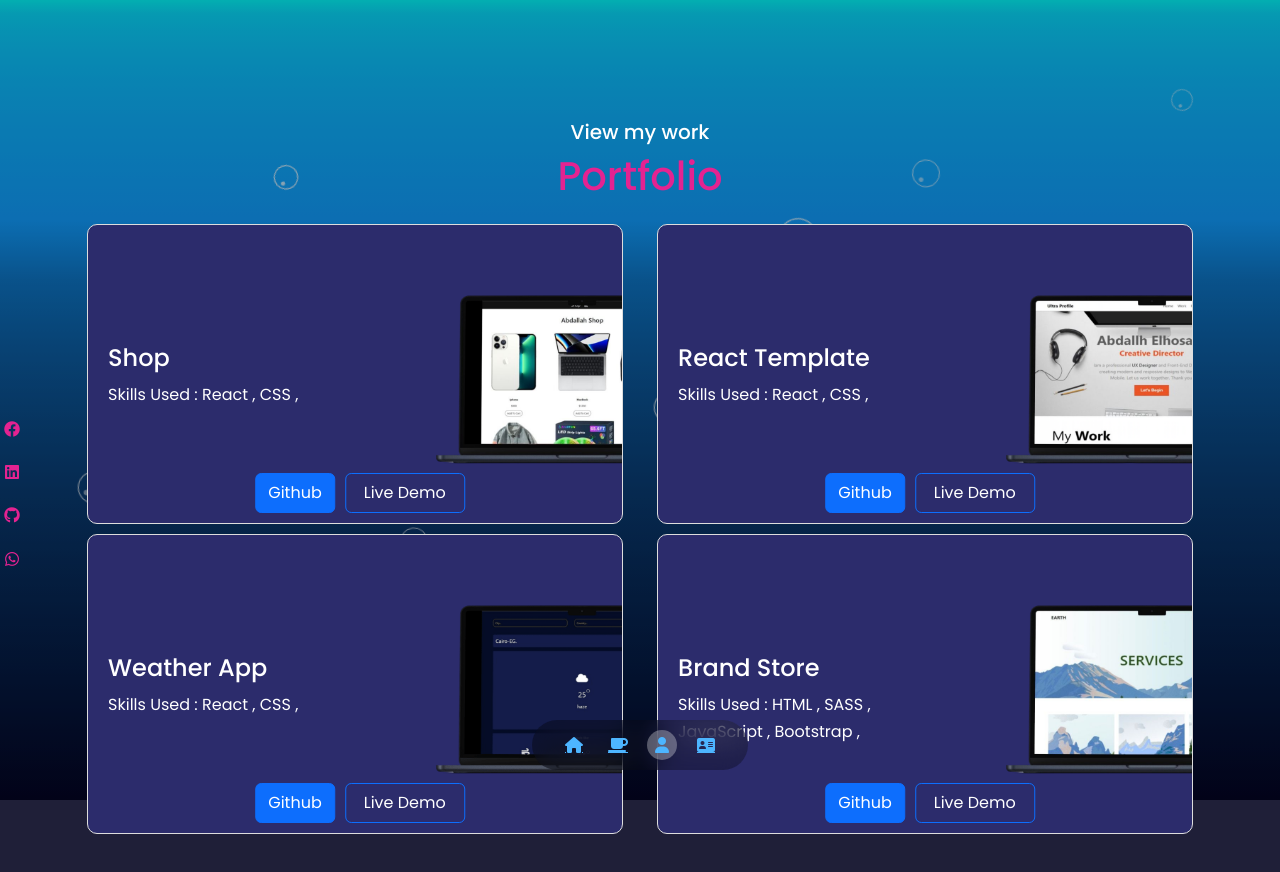
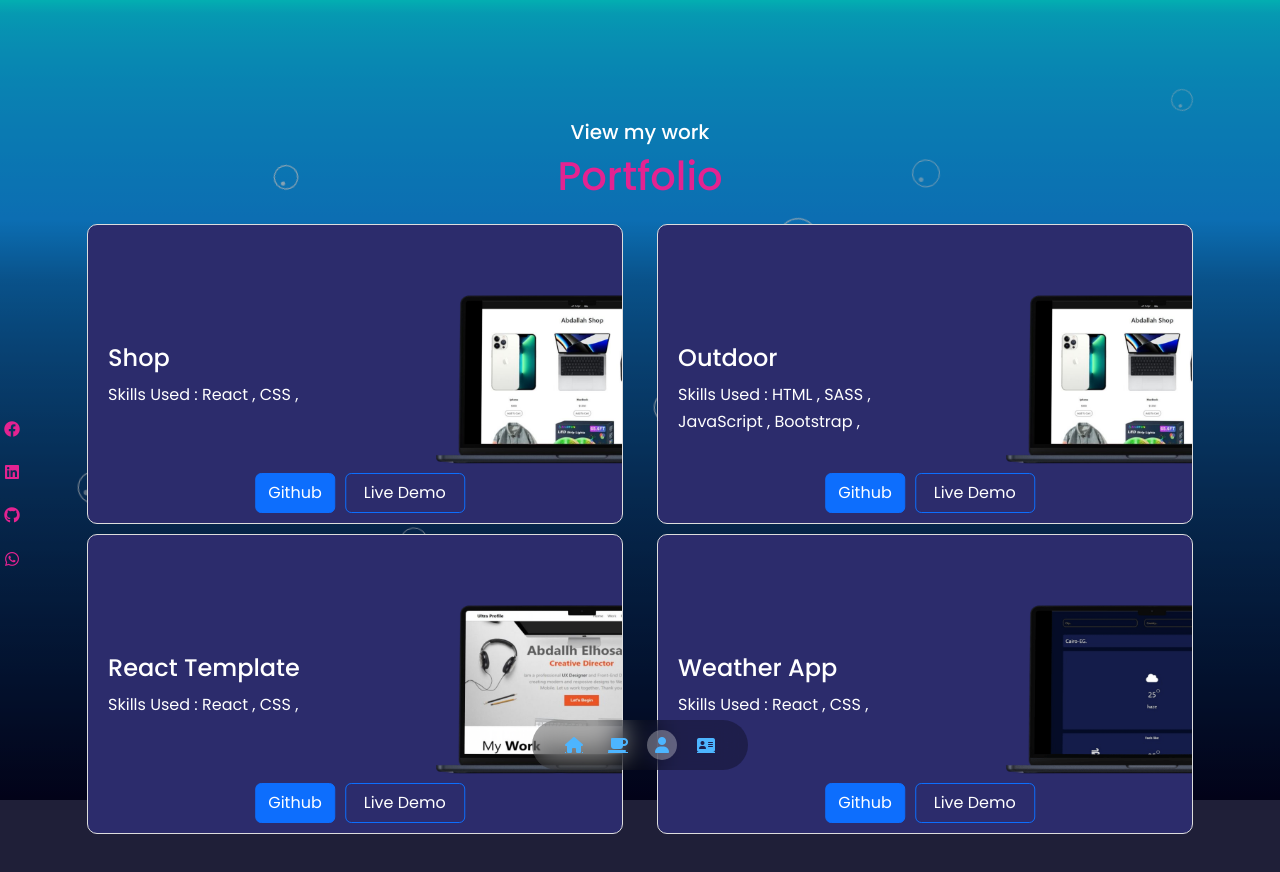
Before and after one commit to AbdallahElhosary/myPortfolio, a React (Create React App) app: page /portfolio in a window 1280 px wide. Shown: the top 872 px of the page. Built offline with nearby package versions, Linux system fonts and the light colour scheme.

Commit message:
Update websites.js

```diff
--- a/src/websites.js
+++ b/src/websites.js
@@ -19,6 +19,16 @@ export const Websites = [
     "github":"https://github.com/AbdallahElhosary/Shop",
     "skills": ["React" , " CSS "],
     "caption": "This Template i Used React.js",
+    "img":shop,
+    "responsive":true
+  },
+  {
+    "id": 12,
+    "name": "Outdoor",
+    "live": "https://outdoor-item.vercel.app/",
+    "github":"https://github.com/AbdallahElhosary/Outdoor",
+    "skills": ["HTML" , "SASS" , "JavaScript", "Bootstrap"],
+    "caption": "This Template i Used HTML , SASS , Javascript",
     "img":shop,
     "responsive":true
   },
```
